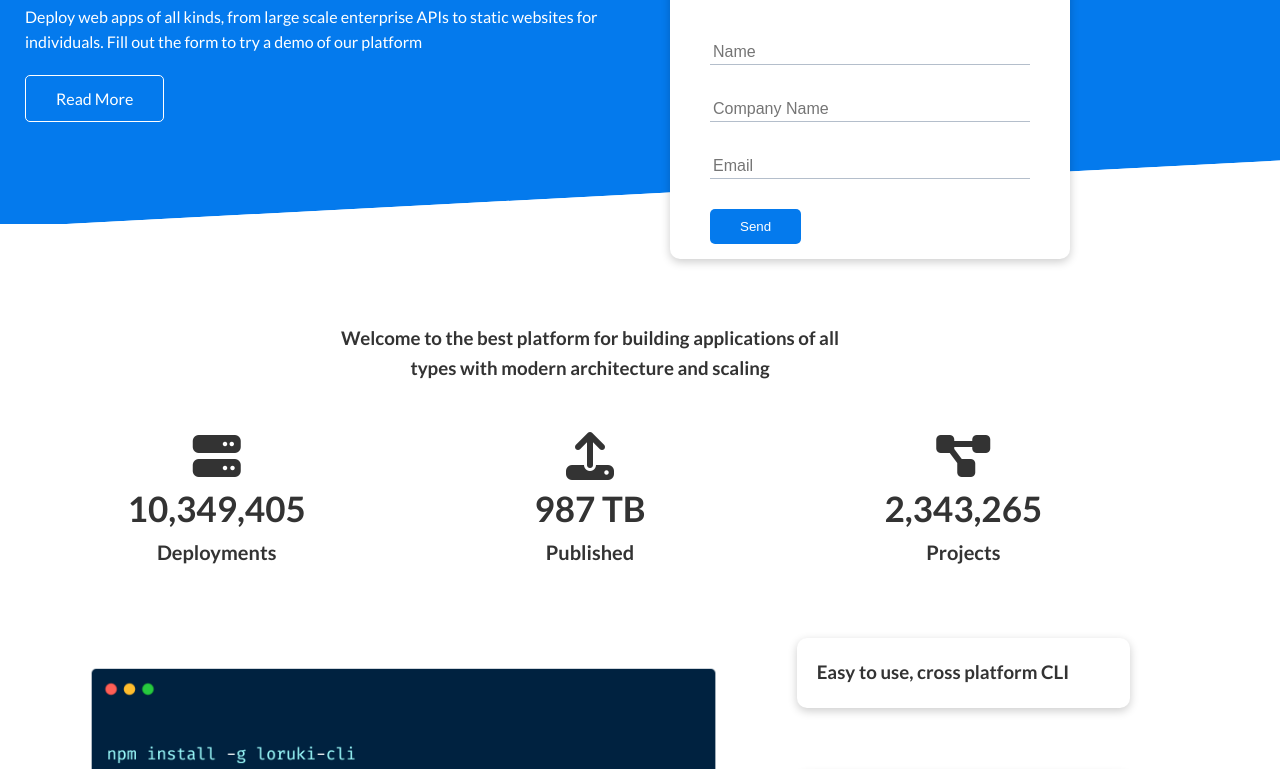
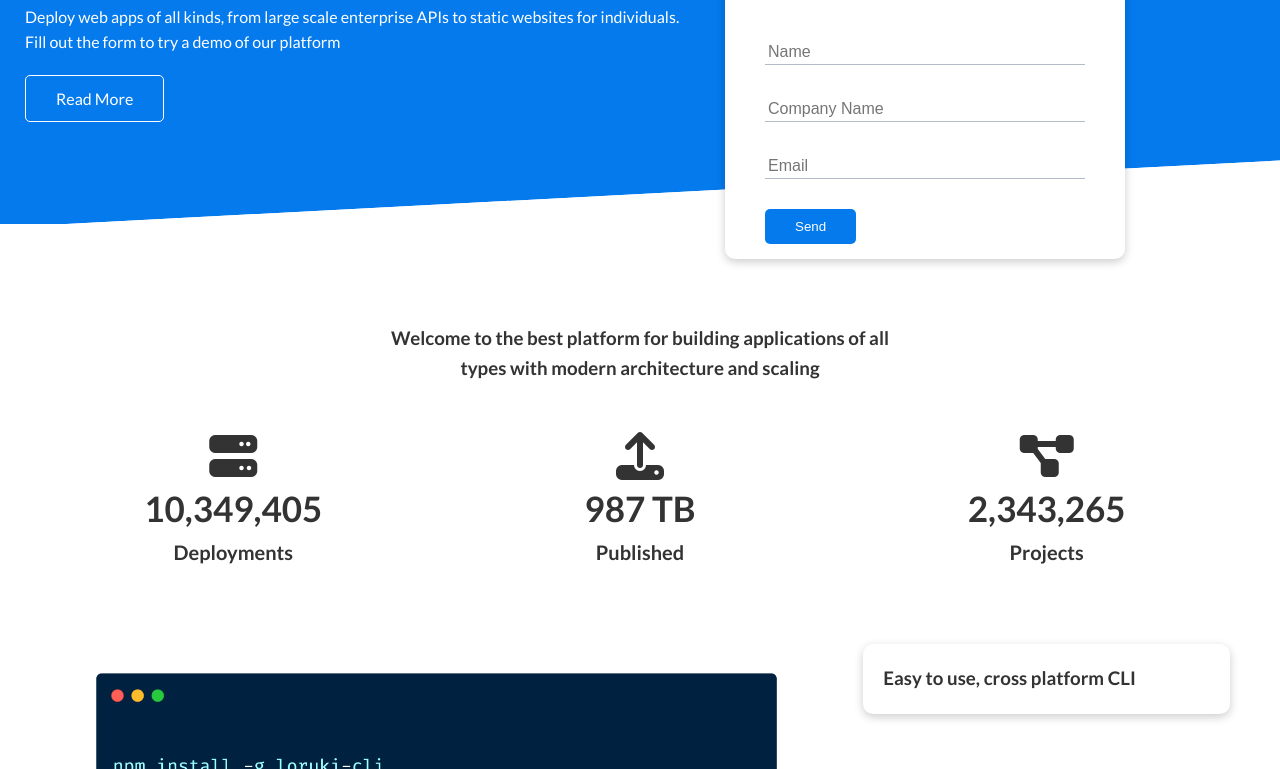
Before and after one commit to Bwitty82/Loroki-Project, a plain HTML site: page index.html in a window 1280 px wide. Shown: the part 246-1015 px from the top of the page. Drawn offline with Linux system fonts and the light colour scheme.

```diff
--- a/CSS/utilities.css
+++ b/CSS/utilities.css
@@ -1,7 +1,7 @@
 /* Utilities */
 
 .container {
-  max-width: 1100px;
+  max-width: 1200px;
   margin: 0 auto;
   overflow: auto;
   margin: 0 40px;
@@ -69,9 +69,9 @@
   color: #333;
 }
 
-  .btn-dark {
-    margin-bottom: 10px;
-  }
+.btn-dark {
+  margin-bottom: 10px;
+}
 
 /* Text Sizes */
 
```
Also changed, not shown: CSS/style.css (+6 -2 lines).
